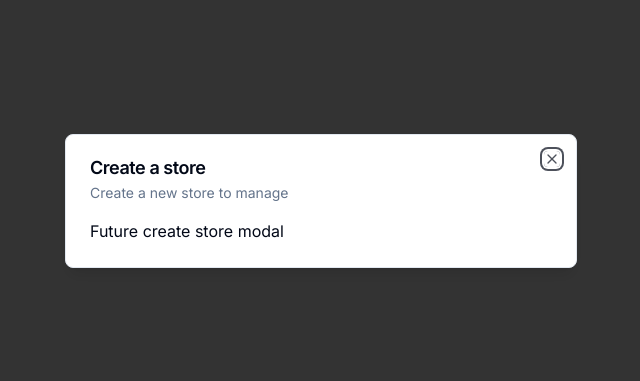
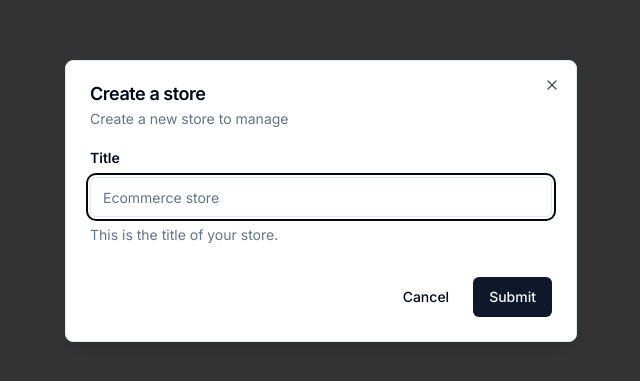
Before and after one commit to JulianMontes27/admin-cms, a Next.js app: page / in a window 1280 px wide. Shown: the part 199-580 px from the top of the page, without its empty margins (319-959 px from the left). Built offline with nearby package versions, Linux system fonts and the light colour scheme; no server answers.

Commit message:
api route to create a store. Added Axios for fetching on the client.

```diff
--- /dev/null
+++ b/app/api/stores/route.ts
@@ -0,0 +1,31 @@
+import { NextRequest, NextResponse } from "next/server";
+import { auth } from "@/auth";
+import prisma from "@/lib/prisma";
+
+//route handler to create a store
+export async function POST(req: NextRequest) {
+  try {
+    //authenticate the POST route
+    const session = await auth();
+    const userId = session?.user.id;
+    if (!userId) {
+      return new NextResponse("Unauthorized", { status: 401 });
+    }
+    const body = await req.json();
+    const { title } = body;
+    if (!title) {
+      return new NextResponse("Title is required", { status: 400 });
+    }
+    //if everything is validated...
+    const store = await prisma.store.create({
+      data: {
+        title,
+        userId,
+      },
+    });
+    return NextResponse.json(store);
+  } catch (error) {
+    console.log(error);
+    return new NextResponse("Internal error", { status: 500 });
+  }
+}
--- a/components/modals/store-modal.tsx
+++ b/components/modals/store-modal.tsx
@@ -1,9 +1,48 @@
+import axios from "axios";
+
 import { useStoreModal } from "@/hooks/use-store-modal";
 import Modal from "./modal";
 
+import { formSchema } from "@/lib/form-schema";
+import type { Form as CreateStore } from "@/lib/form-schema";
+import { zodResolver } from "@hookform/resolvers/zod";
+import { useForm } from "react-hook-form";
+
+import { Button } from "@/components/ui/button";
+import {
+  Form,
+  FormControl,
+  FormDescription,
+  FormField,
+  FormItem,
+  FormLabel,
+  FormMessage,
+} from "@/components/ui/form";
+import { Input } from "@/components/ui/input";
+import { NextResponse } from "next/server";
+
 const StoreModal = () => {
-  //add zustand
   const storeModal = useStoreModal();
+
+  // 1. Define your form.
+  const form = useForm<CreateStore>({
+    resolver: zodResolver(formSchema), //validate with zod
+    defaultValues: {
+      title: "",
+    },
+  });
+  // 2. Define a submit handler.
+  async function onSubmit(values: CreateStore) {
+    // Do something with the form values.
+    // ✅ This will be type-safe and validated.
+    try {
+      //call route handler (this runs on the server)
+      const res = await axios.post("/api/stores", values);
+      console.log(res.data)
+    } catch (error) {
+      return new NextResponse("Error in POST", { status: 401 });
+    }
+  }
   return (
     <Modal
       title={"Create a store"}
@@ -11,7 +50,45 @@
       isOpen={storeModal.isOpen}
       onClose={storeModal.onClose}
     >
-      Future create store modal
+      <Form {...form}>
+        <form onSubmit={form.handleSubmit(onSubmit)} className="space-y-8">
+          <FormField
+            control={form.control}
+            name="title"
+            render={({ field }) => (
+              <FormItem>
+                <FormLabel className="font-semibold">Title</FormLabel>
+                <FormControl>
+                  <Input
+                    placeholder="Ecommerce store"
+                    disabled={form.formState.isSubmitting}
+                    required
+                    {...field}
+                  />
+                </FormControl>
+                <FormDescription>
+                  This is the title of your store.
+                </FormDescription>
+                <FormMessage />
+              </FormItem>
+            )}
+          />
+          <div className="flex justify-end gap-2">
+            <Button
+              type="button"
+              variant={"outline"}
+              disabled={form.formState.isSubmitting}
+              onClick={storeModal.onClose}
+              className="border-none"
+            >
+              Cancel
+            </Button>
+            <Button type="submit" disabled={form.formState.isSubmitting}>
+              Submit
+            </Button>
+          </div>
+        </form>
+      </Form>
     </Modal>
   );
 };
--- /dev/null
+++ b/components/ui/form.tsx
@@ -0,0 +1,176 @@
+import * as React from "react"
+import * as LabelPrimitive from "@radix-ui/react-label"
+import { Slot } from "@radix-ui/react-slot"
+import {
+  Controller,
+  ControllerProps,
+  FieldPath,
+  FieldValues,
+  FormProvider,
+  useFormContext,
+} from "react-hook-form"
+
+import { cn } from "@/lib/utils"
+import { Label } from "@/components/ui/label"
+
+const Form = FormProvider
+
+type FormFieldContextValue<
+  TFieldValues extends FieldValues = FieldValues,
+  TName extends FieldPath<TFieldValues> = FieldPath<TFieldValues>
+> = {
+  name: TName
+}
+
+const FormFieldContext = React.createContext<FormFieldContextValue>(
+  {} as FormFieldContextValue
+)
+
+const FormField = <
+  TFieldValues extends FieldValues = FieldValues,
+  TName extends FieldPath<TFieldValues> = FieldPath<TFieldValues>
+>({
+  ...props
+}: ControllerProps<TFieldValues, TName>) => {
+  return (
+    <FormFieldContext.Provider value={{ name: props.name }}>
+      <Controller {...props} />
+    </FormFieldContext.Provider>
+  )
+}
+
+const useFormField = () => {
+  const fieldContext = React.useContext(FormFieldContext)
+  const itemContext = React.useContext(FormItemContext)
+  const { getFieldState, formState } = useFormContext()
+
+  const fieldState = getFieldState(fieldContext.name, formState)
+
+  if (!fieldContext) {
+    throw new Error("useFormField should be used within <FormField>")
+  }
+
+  const { id } = itemContext
+
+  return {
+    id,
+    name: fieldContext.name,
+    formItemId: `${id}-form-item`,
+    formDescriptionId: `${id}-form-item-description`,
+    formMessageId: `${id}-form-item-message`,
+    ...fieldState,
+  }
+}
+
+type FormItemContextValue = {
+  id: string
+}
+
+const FormItemContext = React.createContext<FormItemContextValue>(
+  {} as FormItemContextValue
+)
+
+const FormItem = React.forwardRef<
+  HTMLDivElement,
+  React.HTMLAttributes<HTMLDivElement>
+>(({ className, ...props }, ref) => {
+  const id = React.useId()
+
+  return (
+    <FormItemContext.Provider value={{ id }}>
+      <div ref={ref} className={cn("space-y-2", className)} {...props} />
+    </FormItemContext.Provider>
+  )
+})
+FormItem.displayName = "FormItem"
+
+const FormLabel = React.forwardRef<
+  React.ElementRef<typeof LabelPrimitive.Root>,
+  React.ComponentPropsWithoutRef<typeof LabelPrimitive.Root>
+>(({ className, ...props }, ref) => {
+  const { error, formItemId } = useFormField()
+
+  return (
+    <Label
+      ref={ref}
+      className={cn(error && "text-destructive", className)}
+      htmlFor={formItemId}
+      {...props}
+    />
+  )
+})
+FormLabel.displayName = "FormLabel"
+
+const FormControl = React.forwardRef<
+  React.ElementRef<typeof Slot>,
+  React.ComponentPropsWithoutRef<typeof Slot>
+>(({ ...props }, ref) => {
+  const { error, formItemId, formDescriptionId, formMessageId } = useFormField()
+
+  return (
+    <Slot
+      ref={ref}
+      id={formItemId}
+      aria-describedby={
+        !error
+          ? `${formDescriptionId}`
+          : `${formDescriptionId} ${formMessageId}`
+      }
+      aria-invalid={!!error}
+      {...props}
+    />
+  )
+})
+FormControl.displayName = "FormControl"
+
+const FormDescription = React.forwardRef<
+  HTMLParagraphElement,
+  React.HTMLAttributes<HTMLParagraphElement>
+>(({ className, ...props }, ref) => {
+  const { formDescriptionId } = useFormField()
+
+  return (
+    <p
+      ref={ref}
+      id={formDescriptionId}
+      className={cn("text-sm text-muted-foreground", className)}
+      {...props}
+    />
+  )
+})
+FormDescription.displayName = "FormDescription"
+
+const FormMessage = React.forwardRef<
+  HTMLParagraphElement,
+  React.HTMLAttributes<HTMLParagraphElement>
+>(({ className, children, ...props }, ref) => {
+  const { error, formMessageId } = useFormField()
+  const body = error ? String(error?.message) : children
+
+  if (!body) {
+    return null
+  }
+
+  return (
+    <p
+      ref={ref}
+      id={formMessageId}
+      className={cn("text-sm font-medium text-destructive", className)}
+      {...props}
+    >
+      {body}
+    </p>
+  )
+})
+FormMessage.displayName = "FormMessage"
+
+export {
+  useFormField,
+  Form,
+  FormItem,
+  FormLabel,
+  FormControl,
+  FormDescription,
+  FormMessage,
+  FormField,
+}
--- /dev/null
+++ b/lib/form-schema.ts
@@ -0,0 +1,7 @@
+import { z } from "zod";
+
+export const formSchema = z.object({
+  title: z.string().min(2).max(50),
+});
+
+export type Form = z.infer<typeof formSchema>;
--- a/package.json
+++ b/package.json
@@ -10,12 +10,14 @@
   },
   "dependencies": {
     "@auth/prisma-adapter": "^2.1.0",
+    "@hookform/resolvers": "^3.4.2",
     "@prisma/client": "^5.14.0",
     "@radix-ui/react-avatar": "^1.0.4",
     "@radix-ui/react-dialog": "^1.0.5",
     "@radix-ui/react-dropdown-menu": "^2.0.6",
     "@radix-ui/react-label": "^2.0.2",
     "@radix-ui/react-slot": "^1.0.2",
+    "axios": "^1.7.2",
     "class-variance-authority": "^0.7.0",
     "clsx": "^2.1.1",
     "lucide-react": "^0.379.0",
@@ -23,8 +25,10 @@
     "next-auth": "^5.0.0-beta.18",
     "react": "^18",
     "react-dom": "^18",
+    "react-hook-form": "^7.51.5",
     "tailwind-merge": "^2.3.0",
     "tailwindcss-animate": "^1.0.7",
+    "zod": "^3.23.8",
     "zustand": "^4.5.2"
   },
   "devDependencies": {
@@ -34,6 +38,7 @@
     "eslint": "^8",
     "eslint-config-next": "14.2.3",
     "postcss": "^8",
+    "prettier-plugin-prisma": "^5.0.0",
     "prisma": "^5.14.0",
     "tailwindcss": "^3.4.1",
     "typescript": "^5"
```
Also changed, not shown: 2 other files (tests, documents, lock files or other folders).
